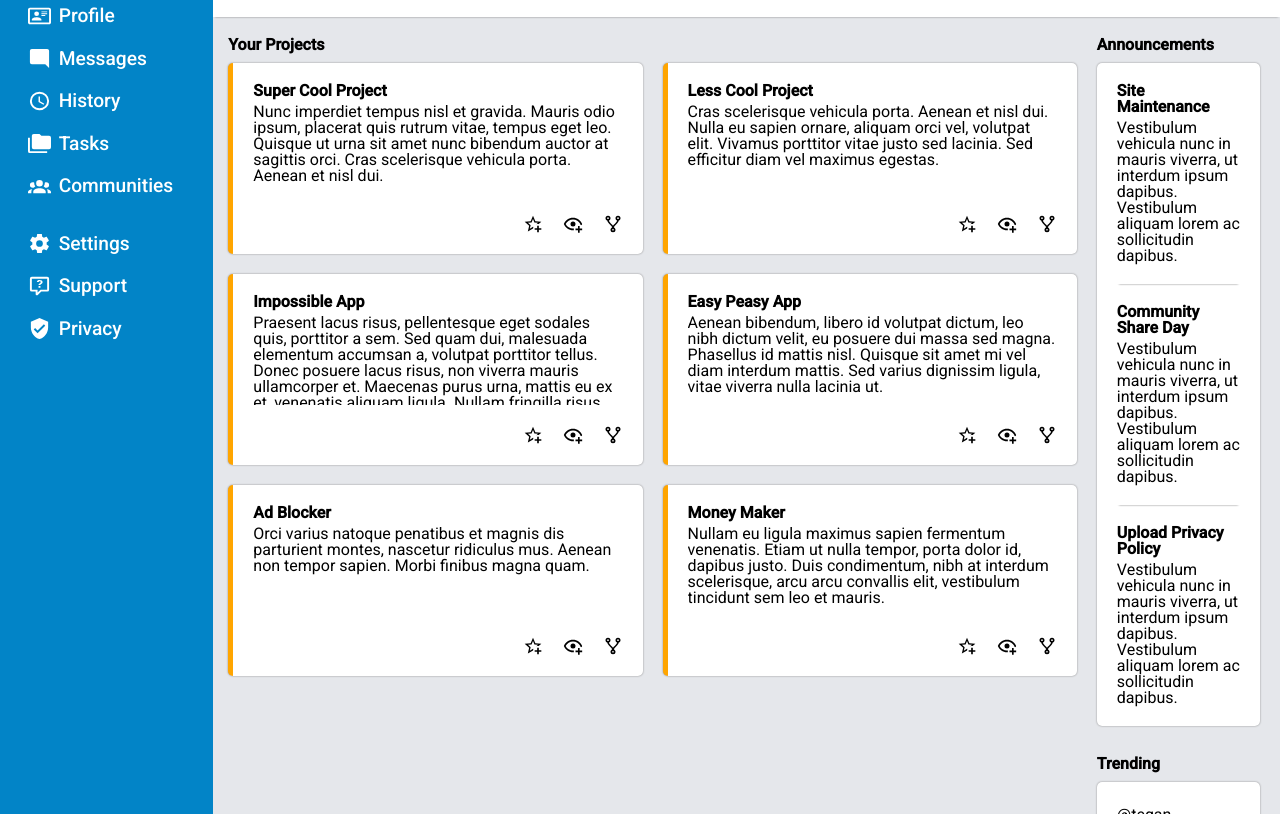
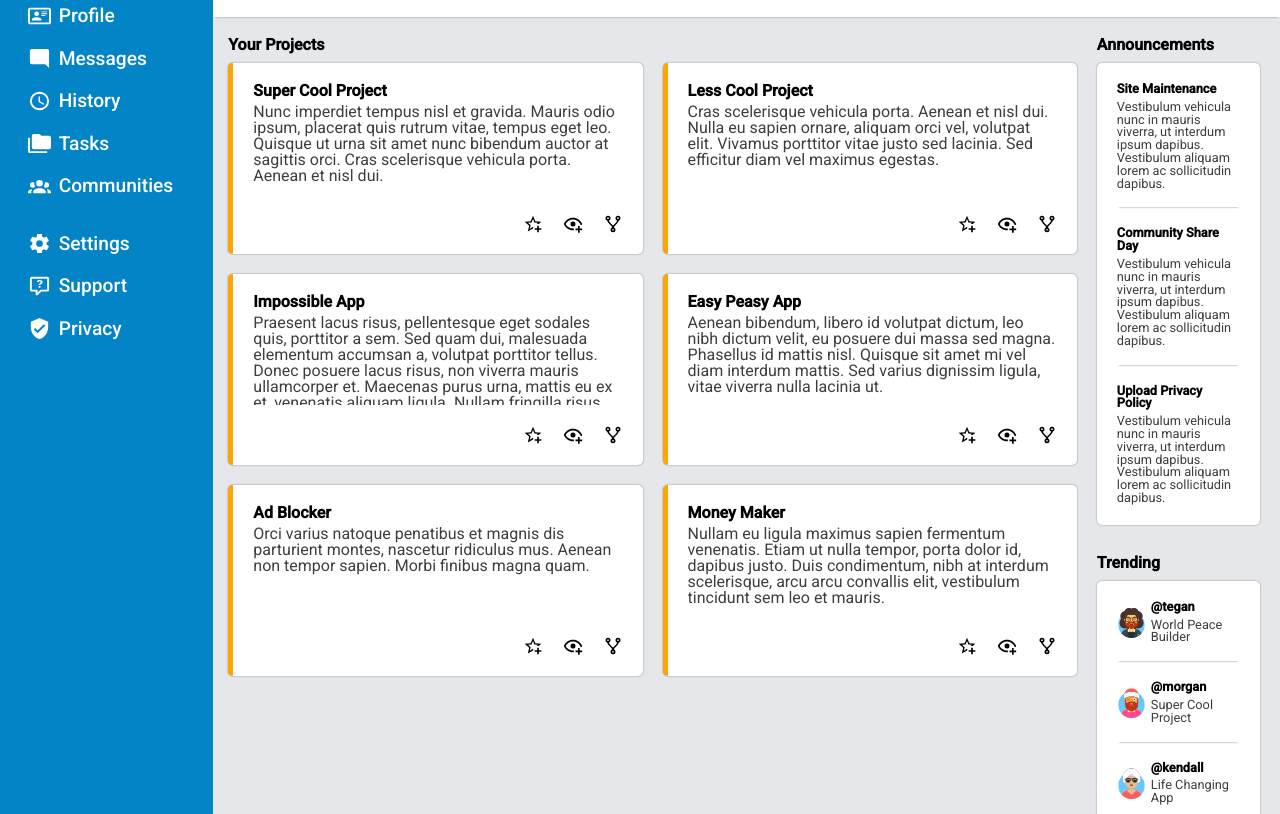
Before and after one commit to Campolino/dashbord-layout, a website: page index.html in a window 1280 px wide. Shown: the part 138-952 px from the top of the page. Drawn offline with nearby package versions, Linux system fonts and the light colour scheme.

Commit message:
Trendings layout finished

```diff
--- a/css/style.css
+++ b/css/style.css
@@ -223,14 +223,40 @@ aside > section > div > div {
   display: flex;
   flex-direction: column;
   gap: 5px;
+  font-size: 0.8rem;
 }
 
 aside > section > div > div:not(:last-of-type) {
   box-shadow: 0 2px 2px -2px gray;
   margin-bottom: 20px;
-  padding-bottom: 20px;
+  padding-bottom: 17px;
 }
 
-aside > section > div > div > .announcements-title {
+aside > section > div > div > .announcements-title,
+.trendings-user > .user-nick {
   font-weight: bold;
 }
+
+aside > section > div > div > .announcements-text,
+.card-text > .card-text-body,
+.trendings-user > .user-description {
+  color: rgb(66, 61, 61);
+}
+
+/*  TRENDING  */
+.trendings {
+  display: flex;
+  flex-direction: row;
+  flex-wrap: nowrap;
+  align-items: center;
+}
+
+.trendings > img {
+  height: 30.8px;
+}
+
+.trendings-user {
+  display: flex;
+  flex-direction: column;
+  gap: 5px;
+}
--- a/index.html
+++ b/index.html
@@ -175,28 +175,28 @@
           <legend>Trending</legend>
           <div>
             <div class="trendings">
-              <figure class="user-avatar"></figure>
+              <img src="./img/tegan-avatar.svg" alt="tegan avatar">
               <div class="trendings-user">
                 <div class="user-nick">@tegan</div>
                 <div class="user-description">World Peace Builder</div>
               </div>
             </div>
             <div class="trendings">
-              <figure class="user-avatar"></figure>
+              <img src="./img/morgan-avatar.svg" alt="morgan avatar">
               <div class="trendings-user">
                 <div class="user-nick">@morgan</div>
                 <div class="user-description">Super Cool Project</div>
               </div>
             </div>
             <div class="trendings">
-              <figure class="user-avatar"></figure>
+              <img src="./img/kendall-avatar.svg" alt="kendall avatar">
               <div class="trendings-user">
                 <div class="user-nick">@kendall</div>
                 <div class="user-description">Life Changing App</div>
               </div>
             </div>
             <div class="trendings">
-              <figure class="user-avatar"></figure>
+              <img src="./img/alex-avatar.svg" alt="alex avatar">
               <div class="trendings-user">
                 <div class="user-nick">@alex</div>
                 <div class="user-description">No Trafic Maker</div>
```
Also changed, not shown: img/alex-avatar.svg (added), img/kendall-avatar.svg (added), img/tegan-avatar.svg (added).
